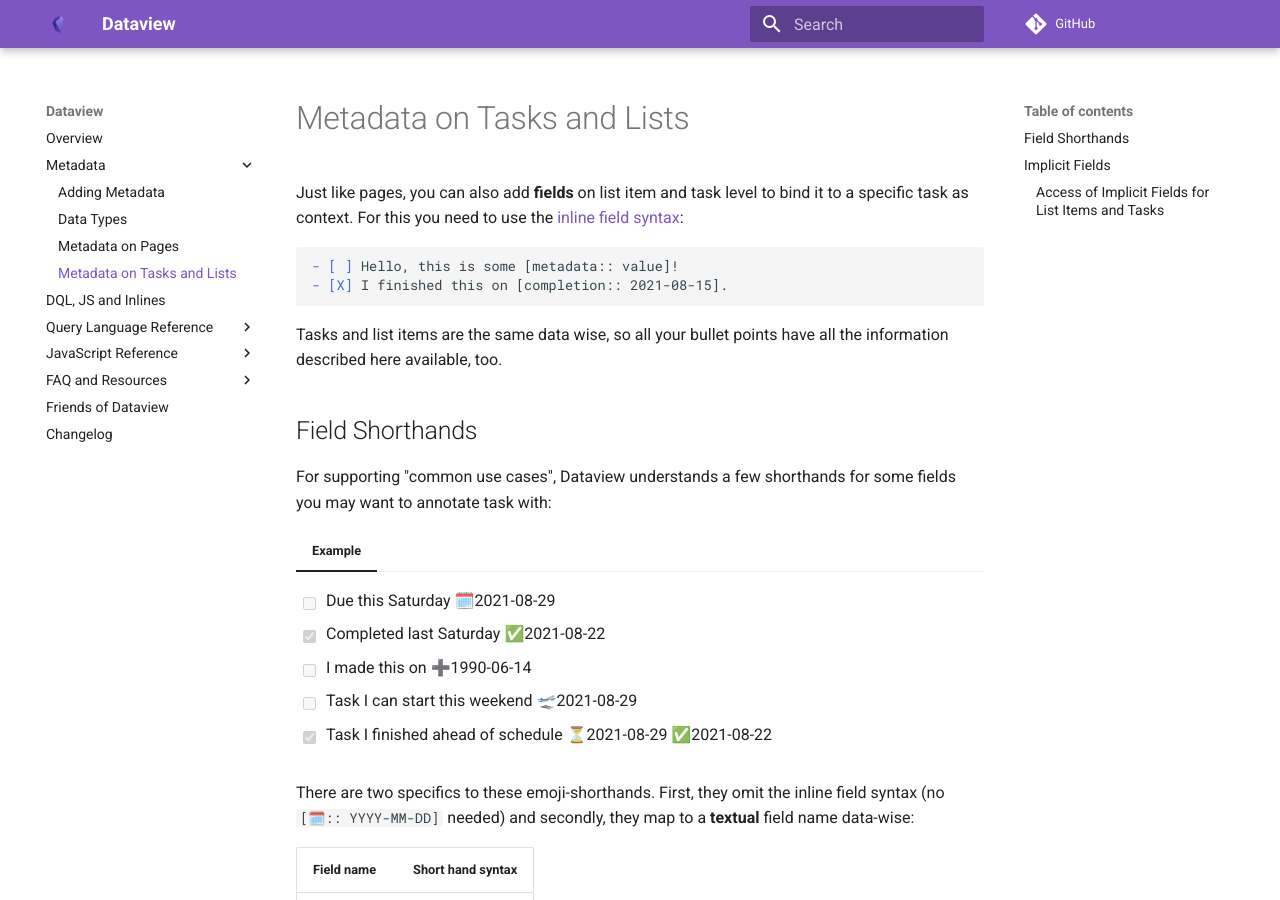
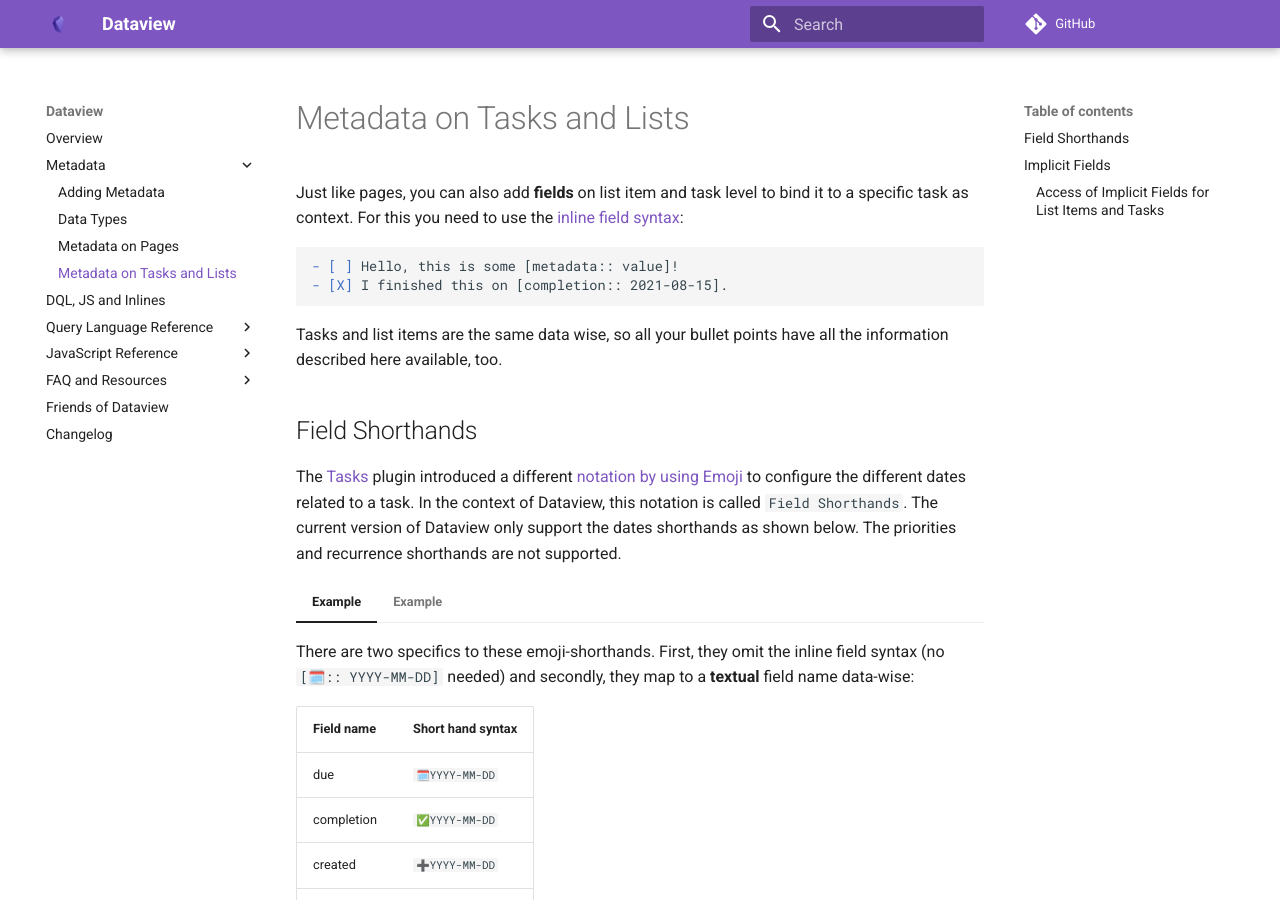
Before and after one commit to blacksmithgu/obsidian-dataview, an MkDocs documentation site: the page built from docs/docs/annotation/metadata-tasks.md, in a window 1280 px wide and 900 px high. Built offline with MkDocs 1.6.1 and Material for MkDocs 9.7.7, drawn with Linux system fonts in a browser that asks for light colours; comment, search, counter and statistics services are not loaded.

Commit message:
On field shorthands added a hint to Tasks
As described in #1520 added a hint to the Tasks plugin related to using emojis with dates in tasks.

```diff
--- a/docs/docs/annotation/metadata-tasks.md
+++ b/docs/docs/annotation/metadata-tasks.md
@@ -11,8 +11,10 @@ Tasks and list items are the same data wise, so all your bullet points have all
 
 ## Field Shorthands
 
-For supporting "common use cases", Dataview understands a few shorthands for some fields you may want to annotate task
-with:
+The [Tasks](https://publish.obsidian.md/tasks/Introduction) plugin introduced a different [notation by using Emoji](https://publish.obsidian.md/tasks/Reference/Task+Formats/Tasks+Emoji+Format) to configure the different dates related to a task. In the context of Dataview, this notation is called `Field Shorthands`. The current version of Dataview only support the dates shorthands as shown below. The priorities and recurrence shorthands are not supported.
+
+=== "Example"
+
 
 === "Example"
     - [ ] Due this Saturday 🗓️2021-08-29
```
